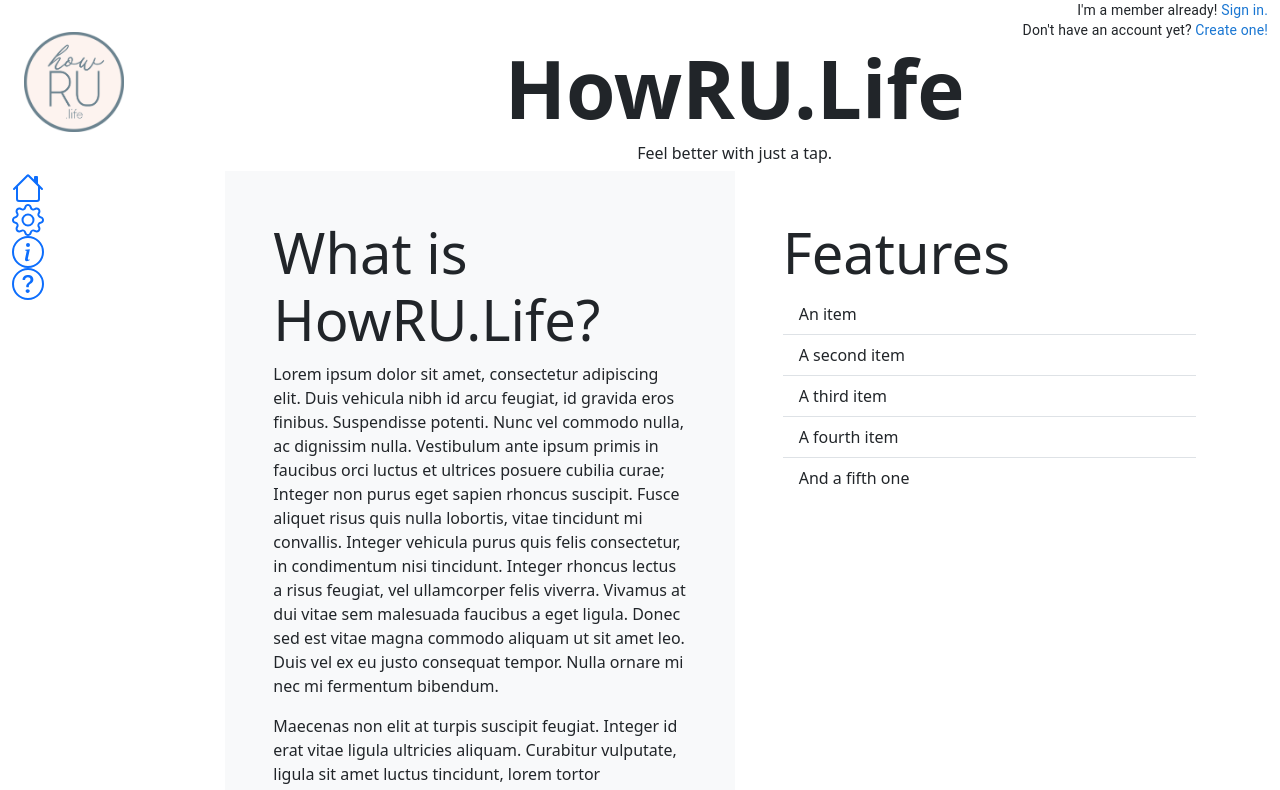
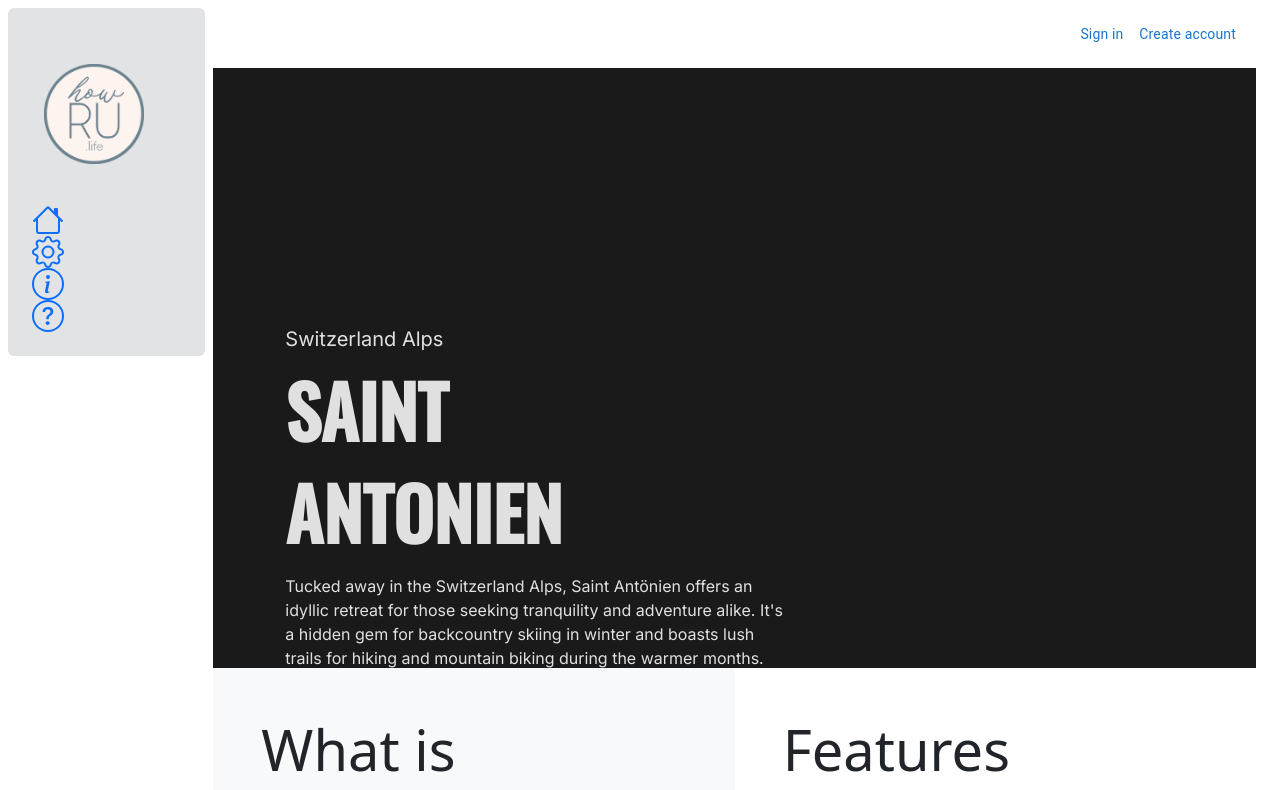
Before and after one commit to IRODR1502020/HOWRU-Spring-2024, a React (Create React App) app in the folder howru/: page / in a window 1280 px wide. Shown: the top 790 px of the page. Built offline with nearby package versions, Linux system fonts and the light colour scheme.

Commit message:
Skeleton/Styling of Carousel & Header

```diff
--- a/howru/src/Components/GeneralComponents/Navbar.js
+++ b/howru/src/Components/GeneralComponents/Navbar.js
@@ -14,7 +14,7 @@
 	};
 
     return (
-        <div className="nav d-flex flex-column">
+        <div className="nav d-flex flex-column bg-secondary-subtle m-2 rounded p-4">
 			<li className="nav-item">
 				<img src={logo} alt="logo" style={logoStyle} />
 			</li>
--- a/howru/src/Components/GeneralComponents/SkeletonForAllPages.js
+++ b/howru/src/Components/GeneralComponents/SkeletonForAllPages.js
@@ -7,18 +7,18 @@
     return (
         <div className="container-fluid">
             <div className="row">
-                <div className="col-md-2 fixed-top vh-100">
+                <div className="col-md-2 fixed-top vh-100 p-0">
                     <Navbar />
                 </div>
             </div>
 
             <div className="row">
-                <div className="col-md-2"></div>
-                <div className="col-md-10 m-0">
+                <div className="col-md-2 p-0"></div>
+                <div className="col-md-10 p-0 m-0">
                     {children}
-                    <Footer />
                 </div>
             </div>
+            <Footer />
         </div>
     )
 }
--- a/howru/src/Components/SplashPage/SplashPage.js
+++ b/howru/src/Components/SplashPage/SplashPage.js
@@ -9,6 +9,7 @@
 import { Link as RouterLink } from "react-router-dom";
 import { Container, Row, Col } from 'react-bootstrap';
 import SkeletonForAllPages from "../GeneralComponents/SkeletonForAllPages";
+import "./SplashPageStyling/SplashPageStyling.scss"
 
 
 const SplashPage = () => {
@@ -22,25 +23,111 @@
 
 	return (
 		<SkeletonForAllPages>
-					<div className="row">
+			<div className="container">
+				<div className="col-md-12">
+					<div className="row" className="p-4">
 						<Typography variant="body2" align="right">
-								I'm a member already!{" "}
-							<Link component={RouterLink} to="/login" underline="hover">
-								Sign in.
-							<br />
+							<Link component={RouterLink} to="/login" underline="hover" className="p-2">
+								Sign in
 							</Link>
-								Don't have an account yet? {" "}
-							<Link component={RouterLink} to="/register" underline="hover">
-								Create one!
+							<Link component={RouterLink} to="/register" underline="hover" className="p-2">
+								Create account
 							</Link>
 						</Typography>
 					</div>
-					<div className="row m-0">
+				</div>
+
 				<div className="row">
-							<div className="col-md-12">
+					<div className="row">
+						{/* START OF CAROUSEL/HEADER */}
+						<div className="col-md-12 customCarousel">
+							{/* TEMPORARILY REMOVING AS I IMPLEMENT CAROUSEL
 							<h1 className="display-1 fw-bold text-center">HowRU.Life</h1>
 							<h6 className="text-center">Feel better with just a tap.</h6>
+							*/}
+
+
+							<div id="demo"></div>
+
+								<div class="details" id="details-even">
+									<div class="place-box">
+										<div class="text">Switzerland Alps</div>
 									</div>
+									<div class="title-box-1"><div class="title-1">SAINT</div></div>
+									<div class="title-box-2"><div class="title-2">ANTONIEN</div></div>
+									<div class="desc">
+										Tucked away in the Switzerland Alps, Saint Antönien offers an idyllic retreat for those seeking tranquility and adventure alike. It's a hidden gem for backcountry skiing in winter and boasts lush trails for hiking and mountain biking during the warmer months.
+									</div>
+									<div class="cta">
+										<button class="bookmark">
+										<svg
+											xmlns="http://www.w3.org/2000/svg"
+											viewBox="0 0 24 24"
+											fill="currentColor"
+										>
+											<path
+											fill-rule="evenodd"
+											d="M6.32 2.577a49.255 49.255 0 0111.36 0c1.497.174 2.57 1.46 2.57 2.93V21a.75.75 0 01-1.085.67L12 18.089l-7.165 3.583A.75.75 0 013.75 21V5.507c0-1.47 1.073-2.756 2.57-2.93z"
+											clip-rule="evenodd"
+											/>
+										</svg>
+										</button>
+										<button class="discover">Discover Location</button>
+									</div>
+								</div>
+
+								<div class="details" id="details-odd">
+									<div class="place-box">
+										<div class="text">Switzerland Alps</div>
+									</div>
+									<div class="title-box-1"><div class="title-1">SAINT </div></div>
+									<div class="title-box-2"><div class="title-2">ANTONIEN</div></div>
+									<div class="desc">
+										Tucked away in the Switzerland Alps, Saint Antönien offers an idyllic retreat for those seeking tranquility and adventure alike. It's a hidden gem for backcountry skiing in winter and boasts lush trails for hiking and mountain biking during the warmer months.
+									</div>
+									<div class="cta">
+										<button class="bookmark">
+										<svg
+											xmlns="http://www.w3.org/2000/svg"
+											viewBox="0 0 24 24"
+											fill="currentColor"
+										>
+											<path
+											fill-rule="evenodd"
+											d="M6.32 2.577a49.255 49.255 0 0111.36 0c1.497.174 2.57 1.46 2.57 2.93V21a.75.75 0 01-1.085.67L12 18.089l-7.165 3.583A.75.75 0 013.75 21V5.507c0-1.47 1.073-2.756 2.57-2.93z"
+											clip-rule="evenodd"
+											/>
+										</svg>
+										</button>
+										<button class="discover">Discover Location</button>
+									</div>
+								</div>
+
+							{/* <div class="pagination" id="pagination">
+								<div class="arrow arrow-left">
+									<svg
+									xmlns="http://www.w3.org/2000/svg"
+									fill="none"
+									viewBox="0 0 24 24"
+									stroke="currentColor"
+									>
+									<path
+										stroke-linecap="round"
+										stroke-linejoin="round"
+										d="M15.75 19.5L8.25 12l7.5-7.5"
+									/>
+									</svg>
+								</div>
+
+								<div class="progress-sub-container" >
+									<div class="progress-sub-background" >
+										<div class="progress-sub-foreground" ></div>
+									</div>
+								</div>
+								<div class="slide-numbers" id="slide-numbers"></div>
+							</div> */}
+						</div>
+						{/* END OF CAROUSEL/HEADER */}
 					</div>
 
 					<div className="row">
@@ -67,6 +154,7 @@
 						</div>
 					</div>
 				</div>
+			</div>
 		</SkeletonForAllPages>
 
 	);
--- /dev/null
+++ b/howru/src/Components/SplashPage/SplashPageStyling/SplashPageStyling.scss
@@ -0,0 +1,227 @@
+@import url("https://fonts.googleapis.com/css2?family=Inter:wght@400;500;600;700&family=Oswald:wght@500&display=swap");
+
+$primary-color: #ecad29;
+$text-color: #FFFFFFDD;
+
+.customCarousel {
+  margin: 0;
+  background-color: #1a1a1a;
+  color: $text-color;
+  position: relative;
+  overflow: hidden;
+  font-family: "Inter", sans-serif;
+  height: 600px;
+}
+
+.card {
+  position: relative;
+  left: 0;
+  top: 0;
+  background-position: center;
+  background-size: cover;
+  box-shadow: 6px 6px 10px 2px rgba(0, 0, 0, 0.6);
+}
+
+#btn {
+  position: relative;
+  top: 690px;
+  left: 16px;
+  z-index: 99;
+}
+
+.card-content {
+  position: relative;
+  left: 0;
+  top: 0;
+  color: $text-color;
+
+  padding-left: 16px;
+}
+
+.content-place {
+  margin-top: 6px;
+  font-size: 13px;
+  font-weight: 500;
+}
+.content-place {
+  font-weight: 500;
+}
+
+.content-title-1,
+.content-title-2 {
+  font-weight: 600;
+  font-size: 20px;
+  font-family: "Oswald", sans-serif;
+}
+
+.content-start {
+  width: 30px;
+  height: 5px;
+  border-radius: 99px;
+  background-color: $text-color;
+}
+
+.details {
+  z-index: 22;
+  position: relative;
+  top: 240px;
+  left: 60px;
+
+  .place-box {
+    height: 46px;
+
+    overflow: hidden;
+    .text {
+      padding-top: 16px;
+      font-size: 20px;
+
+      &:before {
+        top: 0;
+        left: 0;
+        position: relative;
+        content: "";
+        width: 30px;
+        height: 4px;
+        border-radius: 99px;
+        background-color: white;
+      }
+    }
+  }
+
+  .title-1,
+  .title-2 {
+    font-weight: 600;
+    font-size: 72px;
+    font-family: "Oswald", sans-serif;
+  }
+  .title-box-1,
+  .title-box-2 {
+    margin-top: 2px;
+    height: 100px;
+    overflow: hidden;
+    // background-color: blue;
+  }
+  > .desc {
+    margin-top: 16px;
+    width: 500px;
+  }
+  > .cta {
+    width: 500px;
+    margin-top: 24px;
+    display: flex;
+    align-items: center;
+    > .bookmark {
+      border: none;
+      background-color: $primary-color;
+      width: 36px;
+      height: 36px;
+      border-radius: 99px;
+      color: white;
+      display: grid;
+      place-items: center;
+      svg {
+        width: 20px;
+        height: 20px;
+      }
+    }
+    > .discover {
+      border: 1px solid #ffffff;
+      background-color: transparent;
+      height: 36px;
+      border-radius: 99px;
+      color: #ffffff;
+      padding: 4px 24px;
+      font-size: 12px;
+      margin-left: 16px;
+      text-transform: uppercase;
+    }
+  }
+}
+
+.indicator {
+  position: fixed;
+  left: 0;
+  right: 0;
+  top: 0;
+  height: 5px;
+  z-index: 60;
+  background-color: $primary-color;
+}
+
+// .pagination {
+//   position: absolute;
+//   left: 0px;
+//   top: 0px;
+//   display: inline-flex;
+
+//   > .arrow {
+//     z-index: 60;
+//     width: 50px;
+//     height: 50px;
+//     border-radius: 999px;
+//     border: 2px solid #ffffff55;
+//     display: grid;
+//     place-items: center;
+//     &:nth-child(2){
+//       margin-left: 20px;
+//     }
+//     svg {
+//       width: 24px;
+//       height: 24px;
+//       stroke-width: 2;
+//       color: #ffffff99;
+//     }
+//   }
+
+//   .progress-sub-container{
+//     margin-left: 24px;
+//     z-index: 60;
+//     width: 500px;
+//     height: 50px;
+//     display: flex;
+//     align-items: center;
+//     .progress-sub-background{
+//       width: 500px;
+//       height: 3px;
+//       background-color: #ffffff33;
+//       .progress-sub-foreground{
+//       height: 3px;
+//       background-color: $primary-color;
+//       }
+//     }
+//   }
+
+//   .slide-numbers{
+//     width: 50px;
+//     height: 50px;
+//     overflow: hidden;
+//     // background-color: #111111;
+//     z-index: 60;
+//     position: relative;
+
+//     .item{
+//       width: 50px;
+//       height: 50px;
+//       position: absolute;
+//       // background: rgb(31, 31, 41);
+//       color: white;
+//       top: 0;
+//       left: 0;
+//       display: grid;
+//       place-items: center;
+//       font-size: 32px;
+//       font-weight: bold;
+//     }
+//   }
+// }
+
+
+.cover{
+  position: absolute;
+  left: 0;
+  top: 0;
+  width: 100vw;
+  height: 100vh;
+  background-color: #fff;
+  z-index: 100;
+}
```
Also changed, not shown: howru/package.json (+8 -6 lines), 1 other file (tests, documents, lock files or other folders). Lines whose indentation alone changed are shown as unchanged.
